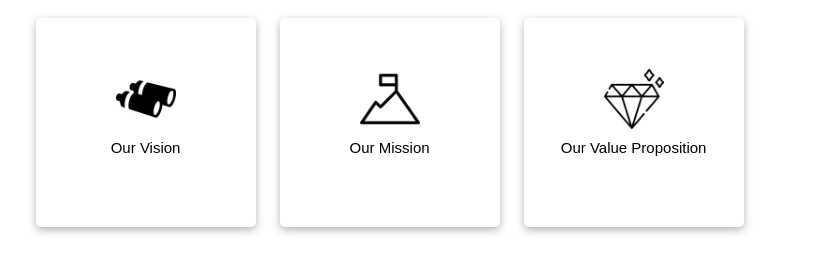
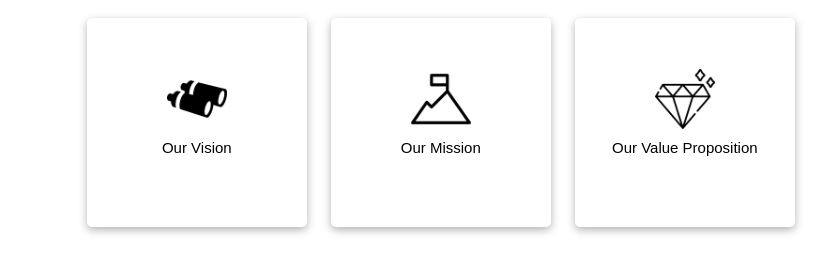
Before and after one commit to rainierlago/sandbox2, a plain HTML site: page index.html in a window 1280 px wide. Shown: the whole page, without its empty margins (128-958 px from the left). Drawn offline with Linux system fonts and the light colour scheme.

Commit message:
Update style.css

```diff
--- a/style.css
+++ b/style.css
@@ -8,7 +8,7 @@ body {
 	/*overflow: hidden;
 text-align: center;*/
 background-color: rgb(255,255,255,1);
-	margin-left: 12%;
+	margin-left: 16%;
 }
 
 /*tut start*/
```
